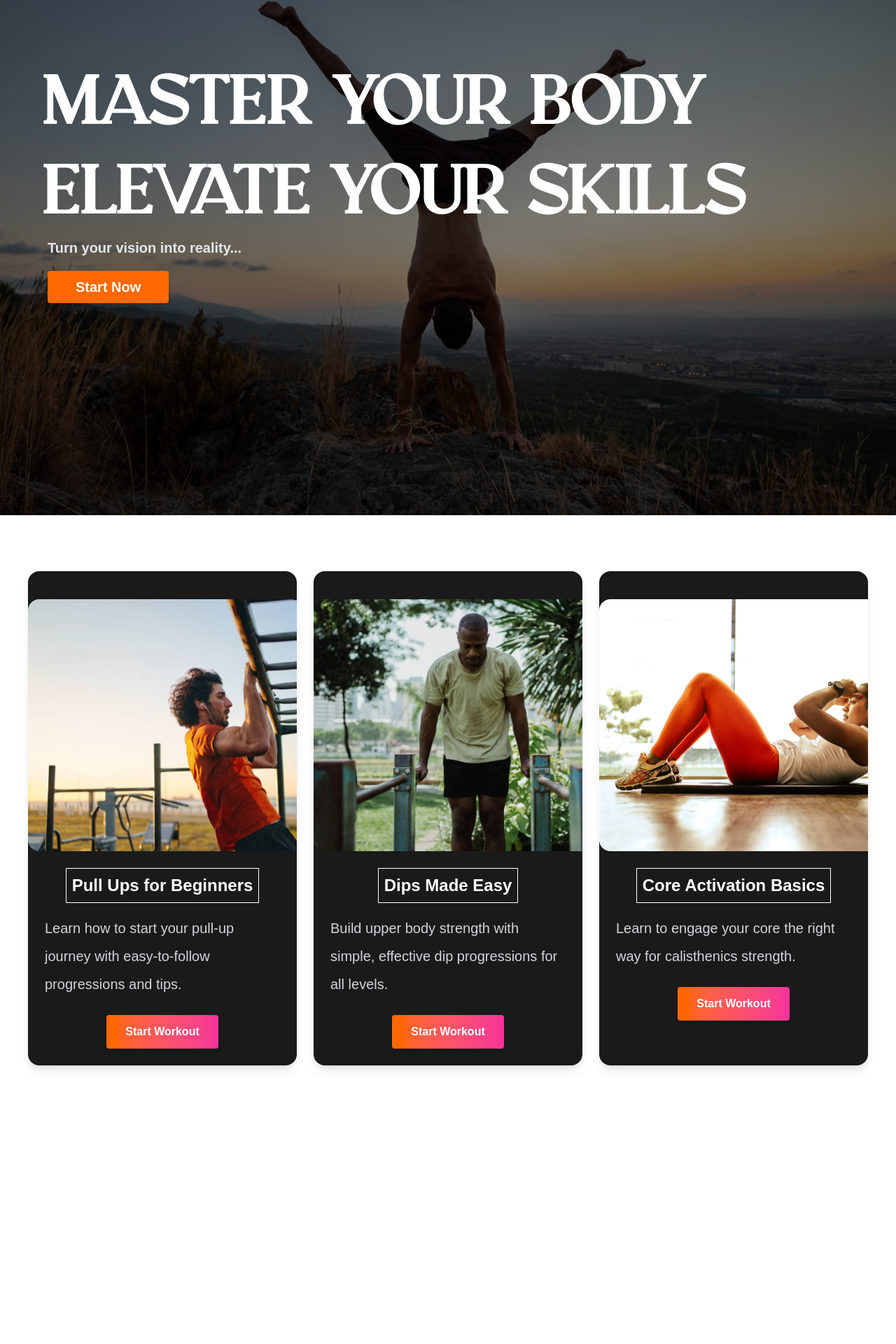
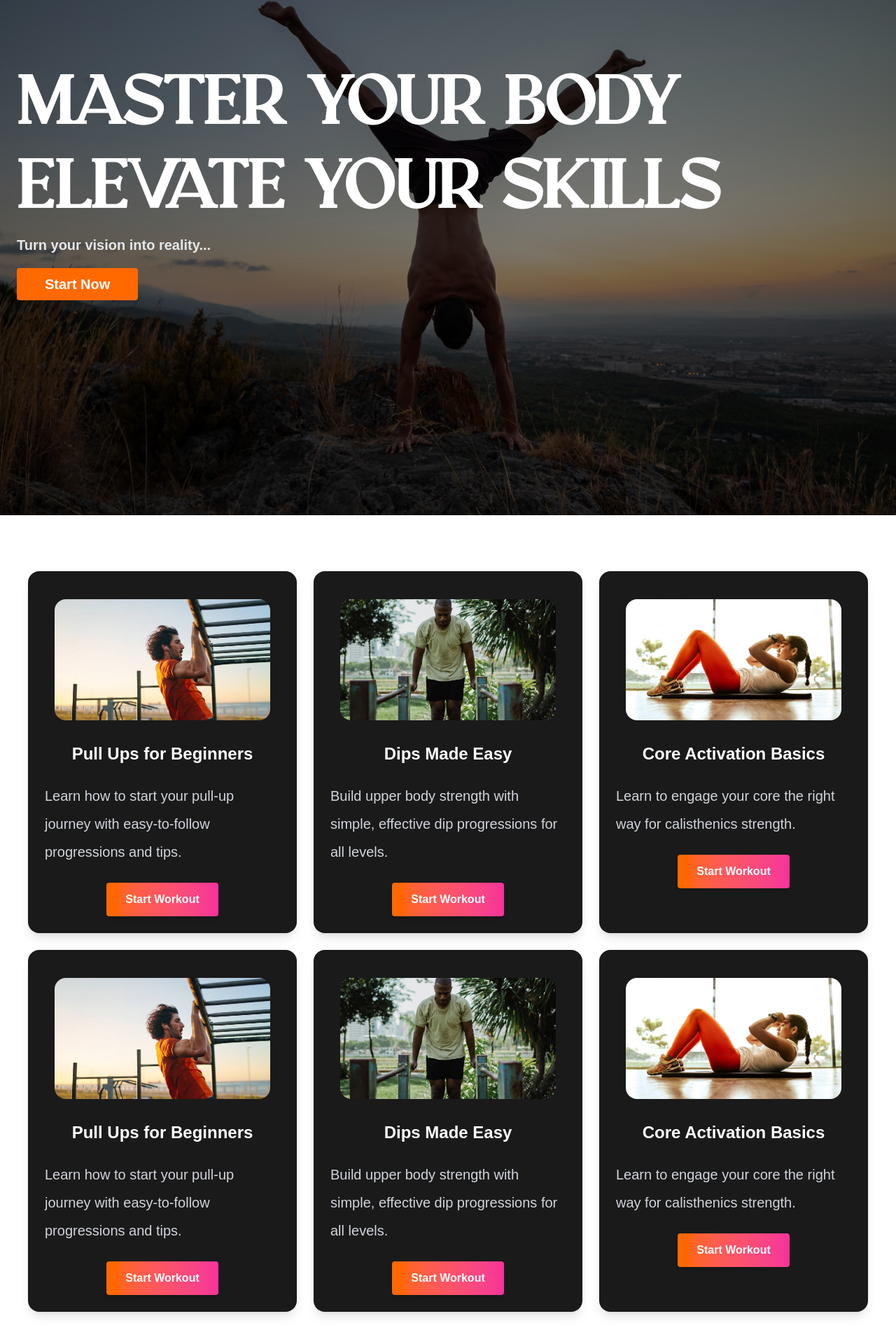
Before and after one commit to nnorsek/OverTheBar, a Next.js app: page / in a window 1280 px wide. Shown: the part 140-2060 px from the top of the page at 70% size. Before the commit the page ends 1742 px from the top, so only its background shows below. Built offline with nearby package versions, Linux system fonts and the light colour scheme.

Commit message:
layout sizing and cards

```diff
--- a/src/app/components/Card.tsx
+++ b/src/app/components/Card.tsx
@@ -1,5 +1,6 @@
 import Image from "next/image";
 import React from "react";
+import useInViewAnimation from "../hooks/useInViewAnimation";
 
 interface CardProps {
   imageSrc: string;
@@ -7,6 +8,7 @@ interface CardProps {
   title: string;
   description: string;
   buttonText: string;
+  index: number;
 }
 
 const Card: React.FC<CardProps> = ({
@@ -15,31 +17,42 @@ const Card: React.FC<CardProps> = ({
   title,
   description,
   buttonText,
+  index,
 }) => {
+  const staggerDelay = index * 150; // 150ms between cards
+  const { ref, isVisible } = useInViewAnimation(staggerDelay);
+
   return (
-    <div className="bg-[#1a1a1a] rounded-2xl overflow-hidden shadow-lg w-full flex flex-col hover:bg-[#3d3d3d] transition ease-in-out">
-      {/* Image Top */}
-      <div className="relative h-90 w-120 mx-auto mt-10 rounded">
+    <div
+      ref={ref}
+      className={`bg-[#1a1a1a] rounded-2xl overflow-hidden shadow-lg w-full flex flex-col transition-all duration-700 ease-out
+      ${
+        isVisible ? "opacity-100 translate-y-0" : "opacity-0 translate-y-20"
+      } hover:bg-[#3d3d3d]`}
+    >
+      {/* Image */}
+      <div className="relative w-4/5 max-w-md mx-auto aspect-[4/3] sm:aspect-[3/2] md:aspect-[5/3] xl:aspect-[16/9] mt-10">
         <Image
           src={imageSrc}
           alt={alt}
-          layout="fill"
-          objectFit="cover"
-          className="rounded-2xl"
+          fill
+          className="rounded-2xl object-cover"
+          priority
         />
       </div>
 
-      {/* Text Bottom */}
+      {/* Text */}
       <div className="p-6 text-white flex flex-col flex-grow items-center">
-        <h2 className="text-2xl font-bold mb-4 border p-2">{title}</h2>
+        <h2 className="text-2xl font-bold mb-4 p-2">{title}</h2>
         <p className="text-gray-300 mb-6 max-w-md text-xl leading-10">
           {description}
         </p>
-        <button className="bg-gradient-to-r from-orange-500 to-pink-500 hover:from-orange-600 hover:to-pink-600 font-medium transition duration-300 shadow-md px-6 py-3 rounded text-white font-semibold w-40 mx-auto">
+        <button className="bg-gradient-to-r from-orange-500 to-pink-500 hover:from-orange-600 hover:to-pink-600 transition duration-300 shadow-md px-6 py-3 rounded text-white font-semibold w-40 mx-auto">
           {buttonText || "Start Workout"}
         </button>
       </div>
     </div>
   );
 };
+
 export default Card;
--- /dev/null
+++ b/src/app/hooks/useInViewAnimation.tsx
@@ -0,0 +1,25 @@
+// hooks/useInViewAnimation.ts
+import { useEffect, useRef, useState } from "react";
+
+export default function useInViewAnimation(delay = 0) {
+  const ref = useRef<HTMLDivElement>(null);
+  const [isVisible, setVisible] = useState(false);
+
+  useEffect(() => {
+    const observer = new IntersectionObserver(
+      ([entry]) => {
+        if (entry.isIntersecting) {
+          setTimeout(() => {
+            setVisible(true);
+          }, delay);
+        }
+      },
+      { threshold: 0.1 }
+    );
+
+    if (ref.current) observer.observe(ref.current);
+    return () => observer.disconnect();
+  }, [delay]);
+
+  return { ref, isVisible };
+}
--- a/src/app/page.tsx
+++ b/src/app/page.tsx
@@ -5,6 +5,30 @@ import Card from "./components/Card";
 import useInfiniteScroll from "./hooks/useInfiniteScroll";
 
 const allPrograms = [
+  {
+    imageSrc: "/images/pullup3.jpg",
+    alt: "Pull up",
+    title: "Pull Ups for Beginners",
+    description:
+      "Learn how to start your pull-up journey with easy-to-follow progressions and tips.",
+    buttonText: "Start Workout",
+  },
+  {
+    imageSrc: "/images/dips.webp",
+    alt: "Dips",
+    title: "Dips Made Easy",
+    description:
+      "Build upper body strength with simple, effective dip progressions for all levels.",
+    buttonText: "Start Workout",
+  },
+  {
+    imageSrc: "/images/core.avif",
+    alt: "Core",
+    title: "Core Activation Basics",
+    description:
+      "Learn to engage your core the right way for calisthenics strength.",
+    buttonText: "Start Workout",
+  },
   {
     imageSrc: "/images/pullup3.jpg",
     alt: "Pull up",
@@ -51,7 +75,7 @@ export default function Home() {
   return (
     <div className="text-white overflow-hidden">
       {/* HERO SECTION */}
-      <div className="relative h-screen">
+      <div className="relative min-h-screen">
         <Image
           className="absolute inset-0 object-cover z-[-2]"
           src="/images/handstand.avif"
@@ -59,15 +83,17 @@ export default function Home() {
           fill
         />
         <div className="absolute inset-0 bg-black/50 z-[-1]" />
-        <div className="pl-15 pt-40 pb-2">
-          <h1 className="text-8xl font-bold font-myfont">Master Your Body</h1>
-          <h1 className="pt-8 text-8xl font-bold font-myfont">
+        <div className="relative px-6 pt-40 pb-32">
+          <h1 className="text-4xl sm:text-5xl md:text-6xl lg:text-8xl font-bold font-myfont">
+            Master Your Body
+          </h1>
+          <h1 className="pt-6 text-4xl sm:text-5xl md:text-6xl lg:text-8xl font-bold font-myfont">
             Elevate Your Skills
           </h1>
-          <p className="pt-5 pl-2 text-gray-200 font-bold text-xl">
+          <p className="pt-6 text-gray-200 font-bold text-lg sm:text-xl">
             Turn your vision into reality...
           </p>
-          <div className="pt-7 pl-2">
+          <div className="pt-7">
             <a
               href="/programs"
               className="bg-orange-500 hover:bg-orange-600 text-white font-bold py-3 px-10 rounded text-xl shadow-lg transition-all duration-300"
@@ -77,11 +103,10 @@ export default function Home() {
           </div>
         </div>
       </div>
-
       <div className="bg-black-1/4 pt-10">
         <div className="p-10 grid grid-cols-1 sm:grid-cols-2 lg:grid-cols-3 gap-6">
           {allPrograms.slice(0, visibleCount).map((program, i) => (
-            <Card key={i} {...program} />
+            <Card key={i} {...program} index={i} />
           ))}
         </div>
         <div ref={bottomRef} className="h-10" />
```
